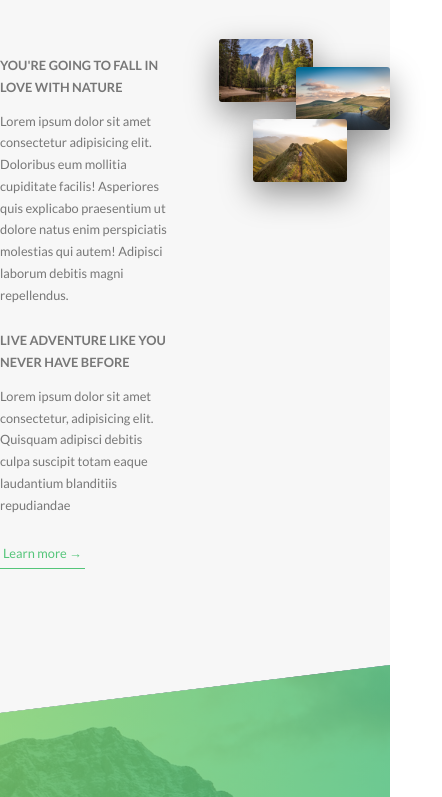
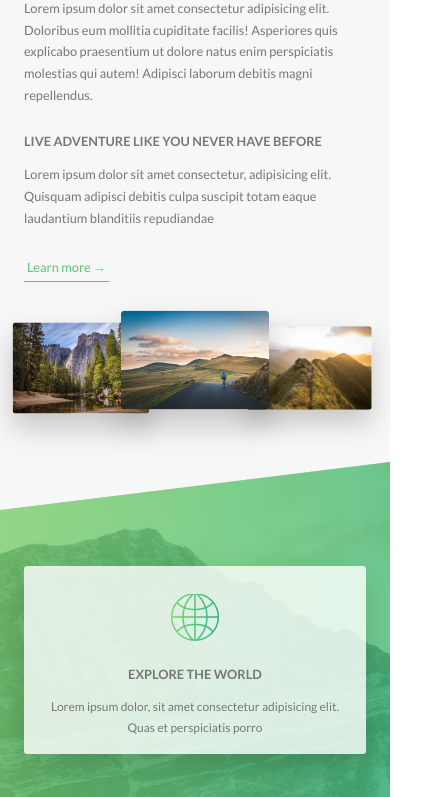
Before and after one commit to ebokes/advanced_css_course, a website: page index.html in a window 390 px wide. Shown: the part 937-1734 px from the top of the page, 442 px wide, since content can reach past the window. Drawn offline with Linux system fonts and the light colour scheme.

Commit message:
Writing Media Queries - Base, Typography, Layout, About and Features section

```diff
--- a/sass/abstracts/_variables.scss
+++ b/sass/abstracts/_variables.scss
@@ -25,6 +25,7 @@ $default-font-size: 1.6rem;
 // GRID
 $grid-width:114rem;
 $gutter-vertical: 8rem;
+$gutter-vertical-small: 6rem;
 $gutter-horizontal: 6rem;
 
 //BORDER
--- a/sass/base/_typography.scss
+++ b/sass/base/_typography.scss
@@ -9,7 +9,9 @@ body{
  color: $color-white;
  text-transform: uppercase;
  backface-visibility: hidden;
- margin-bottom: 4rem;
+ margin-bottom: 6rem;
+
+
 
  &--main{
     display: block;
@@ -20,6 +22,10 @@ body{
     animation-duration: 1s;
     animation-timing-function: ease-out;
 
+    @include respond(phone){
+         font-size: 5rem;
+         letter-spacing: 1rem;
+    }
  }
  &--sub{
   display: block;
@@ -27,6 +33,11 @@ body{
   font-weight: 700;
   letter-spacing: 1.7rem;
   animation: moveInRight 1s ease-out;
+
+  @include respond(phone){
+      letter-spacing: .5rem;
+  }
+
 
  }
 }
@@ -41,6 +52,14 @@ body{
  color: transparent;
  letter-spacing: 2px;
  transition: all .2s;
+
+ @include respond(tab-port){
+    font-size: 3rem;
+  }
+
+ @include respond(phone){
+    font-size: 2.5rem;
+  }
 
  &:hover{
   transform: skewY(2deg) skewX(15deg) scale(1.1);
--- a/sass/base/_utilities.scss
+++ b/sass/base/_utilities.scss
@@ -1,8 +1,18 @@
 .u-center-text{text-align: center !important;}
 
 .u-margin-bottom-small{margin-bottom: 1.5rem !important;}
-.u-margin-bottom-medium{margin-bottom: 4rem !important;}
-.u-margin-bottom-big{margin-bottom: 8rem !important;}
+.u-margin-bottom-medium{margin-bottom: 4rem !important;
+
+    @include respond(tab-port){
+        margin-bottom: 3rem !important;
+    }
+}
+.u-margin-bottom-big{margin-bottom: 8rem !important;
+
+    @include respond(tab-port){
+        margin-bottom: 5rem !important;
+    }
+}
 
 .u-margin-top-big{margin-top: 8rem !important;}
 .u-margin-top-huge{margin-top: 10rem !important;}
--- a/sass/components/_composition.scss
+++ b/sass/components/_composition.scss
@@ -10,19 +10,43 @@
   transition: all .2s;
   outline-offset: 2rem;
 
+  @include respond(tab-port){
+      float:left;
+      position: relative;
+      width: 33.3333333%;
+      box-shadow: 0 1.5rem 3rem rgba($color-black, .2);
+  }
+
   &--p1{
    left:0;
-   top:-2rem
+   top:-2rem;
+
+    @include respond(tab-port){
+        top:0;
+        transform: scale(1.2);
+    }
   }
 
   &--p2{
    right:0;
-   top:1.5rem
+   top:1.5rem;
+
+    @include respond(tab-port){
+      top:-1rem;
+      transform: scale(1.3);
+      z-index: 100;
+    }
   }
 
   &--p3{
    left:20%;
-   top:8rem
+   top:8rem;
+
+   @include respond(tab-port){
+      top:0;
+      left:0;
+      transform: scale(1.1);
+    }
   }
 
   &:hover{
--- a/sass/components/_feature-box.scss
+++ b/sass/components/_feature-box.scss
@@ -6,12 +6,21 @@
     border-radius: $border-radius-small;
     box-shadow: 0 1.5rem 4rem rgba($color-black, .15);
     transition: transform .3s;
+
+    @include respond (tab-port){
+        padding:2rem;
+    }
+
     &__icon {
         font-size: 6rem;
         margin-bottom: .5rem;
         background-image: linear-gradient(to right, $color-primary-light, $color-primary-dark);
         -webkit-background-clip: text;
         color:transparent;
+
+        @include respond (tab-port){
+            margin-bottom: 0;
+        }
     }
 
     &:hover{
@@ -19,7 +28,5 @@
 
     }
 
-    &__text{
 
-    }
 }
--- a/sass/layout/_footer.scss
+++ b/sass/layout/_footer.scss
@@ -4,9 +4,17 @@
     font-size:1.4rem;
     color:$color-grey-light-1;
 
+    @include respond(tab-port){
+       padding: 8rem 0;
+    }
+
     &__logo-box{
         text-align: center;
         margin-bottom: 8rem;
+
+        @include respond(tab-port){
+            margin-bottom: 6rem;
+        }
     }
 
     &__logo{
@@ -18,6 +26,11 @@
         border-top: 1px solid $color-grey-dark;
         padding-top: 2rem;
         display: inline-block;
+
+        @include respond(tab-port){
+            width: 100%;
+            text-align: center;
+        }
     }
 
     &__list{
@@ -56,6 +69,11 @@
         padding-top: 2rem;
         float: right;
         width: 80%;
+
+         @include respond(tab-port){
+            width: 100%;
+            float: none;
+        }
     }
 
 }
--- a/sass/layout/_grid.scss
+++ b/sass/layout/_grid.scss
@@ -3,15 +3,36 @@
  margin: 0 auto;
  &:not(:last-child){
   margin-bottom: $gutter-vertical;
- }
+
+  @include respond(tab-port){
+    margin-bottom: $gutter-vertical-small;
+  }
+}
+
+@include respond(tab-port){
+  max-width:50rem;
+  padding: 0 3rem;
+}
  @include clearfix;
 
  [class^="col-"]{
- float:left;
-  &:not(:last-child){
-   margin-right:$gutter-horizontal;
+    float:left;
+
+    &:not(:last-child){
+    margin-right:$gutter-horizontal;
+
+    @include respond(tab-port){
+       margin-right: 0;
+       margin-bottom: $gutter-vertical-small;
+    }
+ }
+
+  @include respond(tab-port){
+      width: 100% !important;
+
   }
  }
+
  .col-1-of-2{
   width:calc((100% - #{$gutter-horizontal})/2);
  }
--- a/sass/layout/_header.scss
+++ b/sass/layout/_header.scss
@@ -6,6 +6,12 @@
   position: relative;
   -webkit-clip-path: polygon(0 0, 100% 0, 100% 75vh, 0 100%);
   clip-path: polygon(0 0, 100% 0, 100% 75vh, 0 100%);
+
+  @include respond(phone){
+    -webkit-clip-path: polygon(0 0, 100% 0, 100% 85vh, 0 100%);
+    clip-path: polygon(0 0, 100% 0, 100% 85vh, 0 100%);
+  }
+
   &__logo-box{
    position: absolute;
    top: 4rem;
--- a/sass/layout/_navigation.scss
+++ b/sass/layout/_navigation.scss
@@ -17,6 +17,16 @@
         box-shadow: 0 1rem 3rem rgba($color-black, .1);
         text-align: center;
         cursor: pointer;
+
+        @include respond(tab-port){
+            top:4rem;
+            right:4rem;
+        }
+
+        @include respond(phone){
+            top:3rem;
+            right:3rem;
+        }
     }
 
     &__background{
@@ -29,6 +39,16 @@
         background-image: radial-gradient($color-primary-light, $color-primary-dark);
         z-index: 1000;
         transition: transform .8s cubic-bezier(0.83, 0, 0.17, 1);
+
+        @include respond(tab-port){
+            top:4.5rem;
+            right:4.5rem;
+        }
+
+        @include respond(phone){
+            top:3.5rem;
+            right:3.5rem;
+        }
     }
 
     &__nav{
--- a/sass/pages/_home.scss
+++ b/sass/pages/_home.scss
@@ -2,6 +2,10 @@
     background-color: $color-grey-light-1;
     padding: 25rem 0;
     margin-top:-20vh;
+
+     @include respond(tab-port){
+            padding: 20rem 0;
+        }
 }
 
 .section-features{
@@ -15,22 +19,38 @@
     & > *{
         transform: skewY(7deg);
     }
+
+    @include respond(tab-port){
+        padding: 10rem 0;
+    }
 }
 
 .section-tours{
     background-color: $color-grey-light-1;
     padding: 25rem 0 15rem 0;
     margin-top:-10rem;
+
+    @include respond(tab-port){
+        padding: 20rem 0 10rem 0;
+    }
 }
 
 .section-stories{
     position: relative;
     padding: 15rem 0;
+
+    @include respond(tab-port){
+        padding: 10rem 0;
+    }
 }
 
 .section-book{
     padding:15rem 0;
     background-image: linear-gradient(to right bottom, $color-primary-light, $color-primary-dark);
+
+    @include respond(tab-port){
+        padding: 15rem 0;
+    }
 }
 
 .book{
```
Also changed, not shown: css/style.css. Lines whose indentation alone changed are shown as unchanged.
